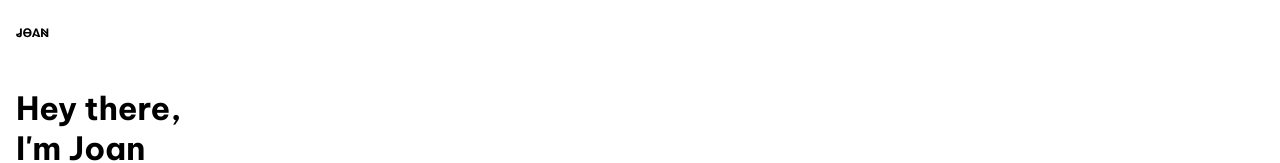
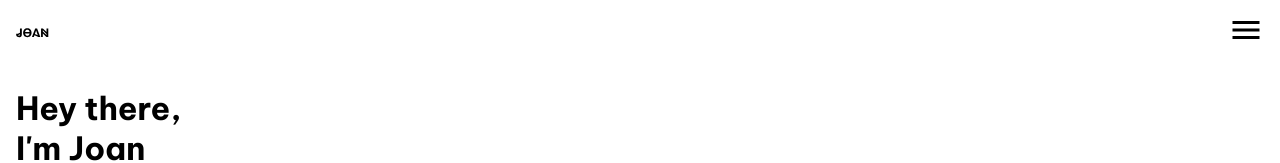
Before and after one commit to JonMenez/landing-page-giDev, a React app: page / in a window 1280 px wide. Shown: the top 163 px of the page. Built offline with nearby package versions, Linux system fonts and the light colour scheme.

Commit message:
[UPDATE] logic button navBar moved to Header

```diff
--- a/src/containers/Header.jsx
+++ b/src/containers/Header.jsx
@@ -1,13 +1,23 @@
 import * as React from 'react'
 import Navbar     from '@components/Navbar'
 import Logo       from '@components/Logo'
+import navButton   from '@icons/nav-button.svg'
+import closeButton from '@icons/close-button.svg'
 import '@styles/header.scss'
 
 const Header = () => {
+
+    const [active, setActive] = React.useState(false)
+
+    const handleClick = () => {
+        setActive(!active)
+    }
+
     return (
         <header className='header'>
             <Logo />
-            <Navbar />
+            <Navbar active={active ? 'navBar__hidden' : '' }/>
+            <button onClick={handleClick} className='navBar__button'><img className='navBar__button-img' src={ active ? closeButton : navButton } alt='navigation button' /></button>
         </header>
     )
 }
```
